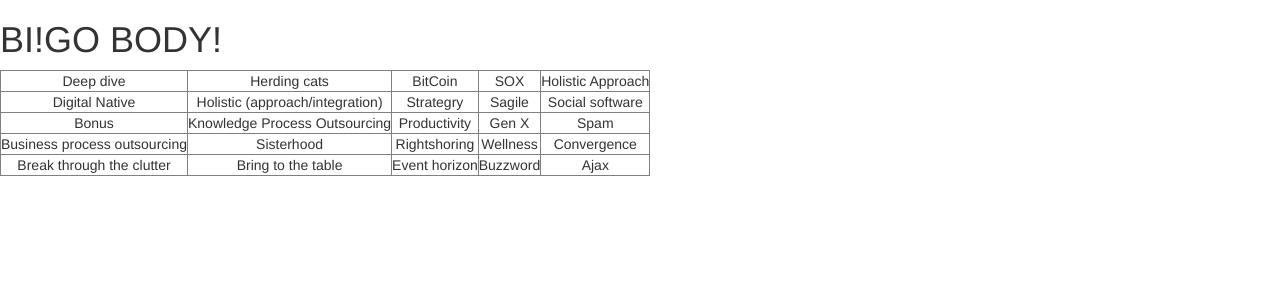
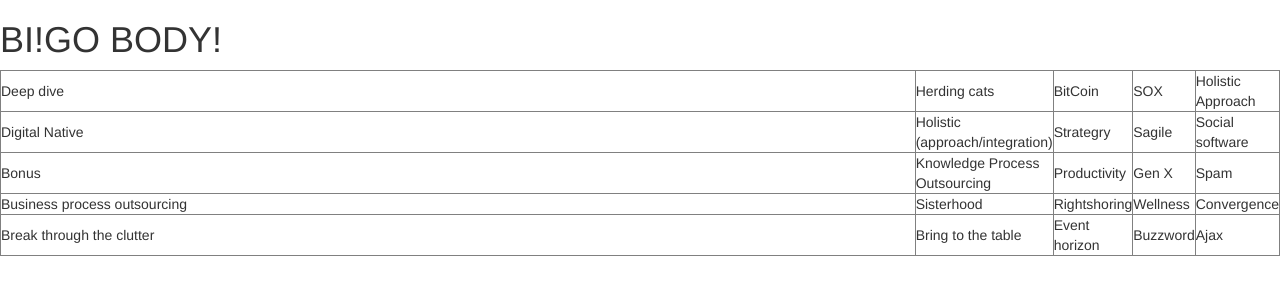
Before and after one commit to t3kk/BuzzwordBingo, a Flask app: page / in a window 1280 px wide. Shown: the top 300 px of the page. Run offline with Flask 2, Linux system fonts and the light colour scheme; some libraries are stand-ins or nearby versions.

Commit message:
testing formatting

```diff
--- a/app/templates/index.html
+++ b/app/templates/index.html
@@ -10,7 +10,7 @@
 			{% for x in range(0, sideSize ) %}
 				<tr>
 				{% for y in range(0, sideSize ) %}
-					<td align="center" valign="middle">{{ bingoSet.pop() }}</td>
+					<td class="table">{{ bingoSet.pop() }}</td>
 				{% endfor %}
 				</tr>
 			{% endfor %}
```
